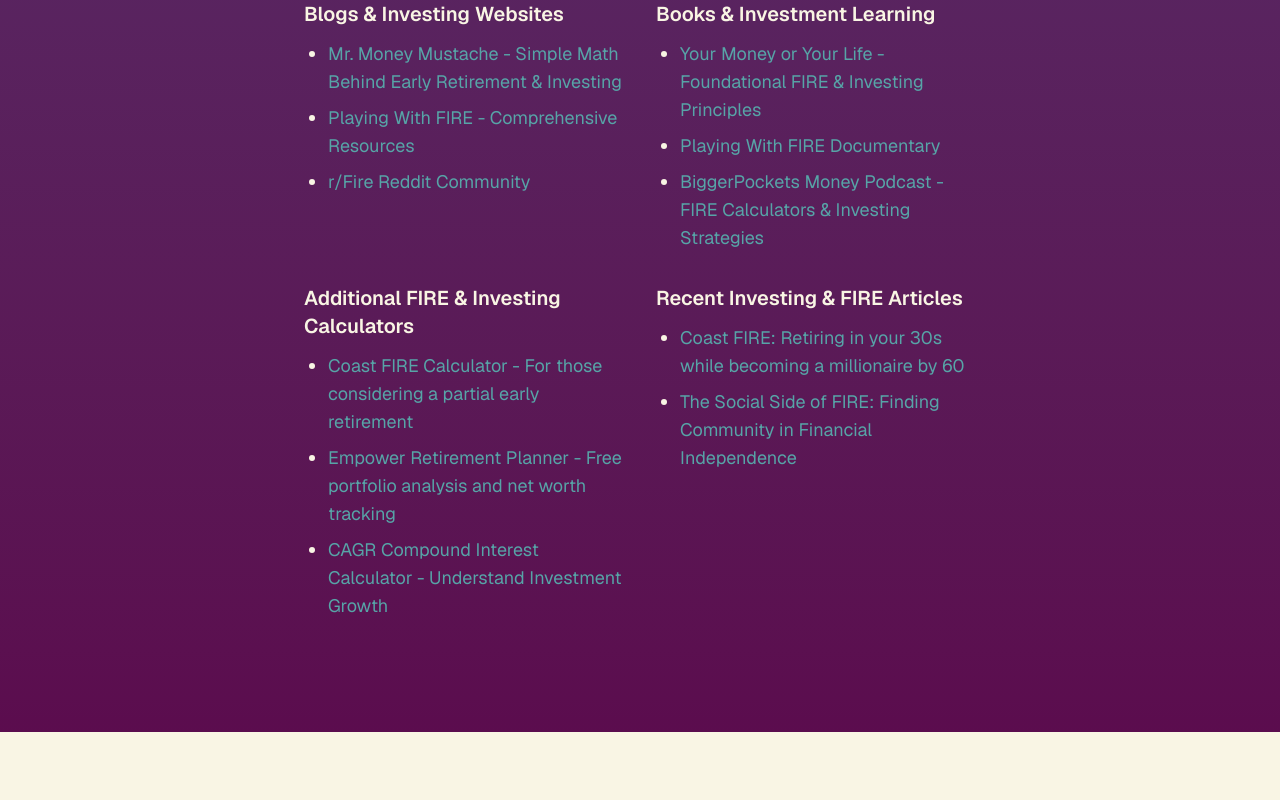
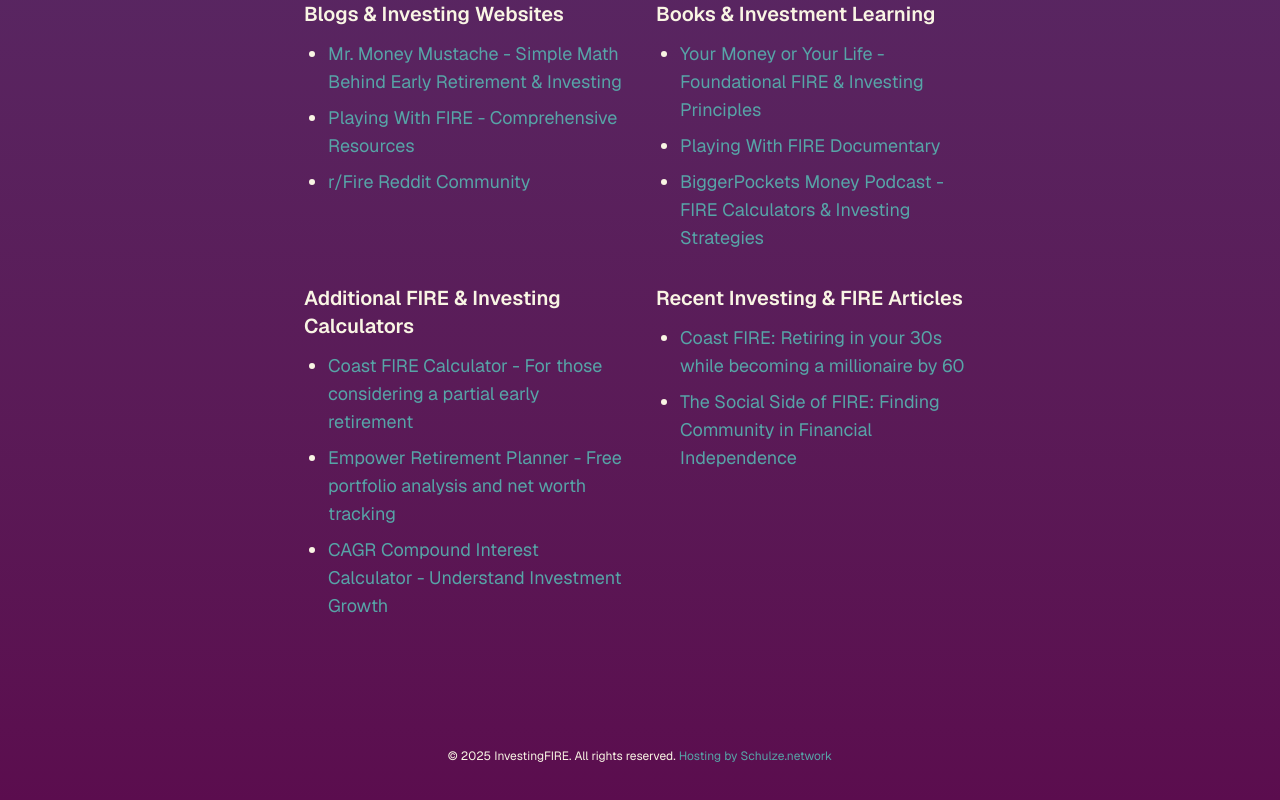
Before and after one commit to thefeli73/fire, a Next.js app: page / in a window 1280 px wide. Shown: the part 2956-3756 px from the top of the page. Before the commit the page ends 3688 px from the top, so only its background shows below. Built offline with nearby package versions, Linux system fonts and the light colour scheme.

Commit message:
add footer

```diff
--- /dev/null
+++ b/src/app/components/footer.tsx
@@ -0,0 +1,16 @@
+export default function Footer() {
+  return (
+    <footer className="w-full py-8 text-center text-xs">
+      <p className="text-xs">
+        © {new Date().getFullYear()} InvestingFIRE. All rights reserved.{" "}
+        <a
+          href="https://schulze.network"
+          target="_blank"
+          className="text-primary hover:underline"
+        >
+          Hosting by Schulze.network
+        </a>
+      </p>
+    </footer>
+  );
+}
--- a/src/app/page.tsx
+++ b/src/app/page.tsx
@@ -6,6 +6,7 @@
   AccordionItem,
   AccordionTrigger,
 } from "@/components/ui/accordion";
+import Footer from "./components/footer";
 
 export default function HomePage() {
   return (
@@ -370,6 +371,7 @@
           </div>
         </section>
       </div>
+      <Footer />
     </main>
   );
 }
```
